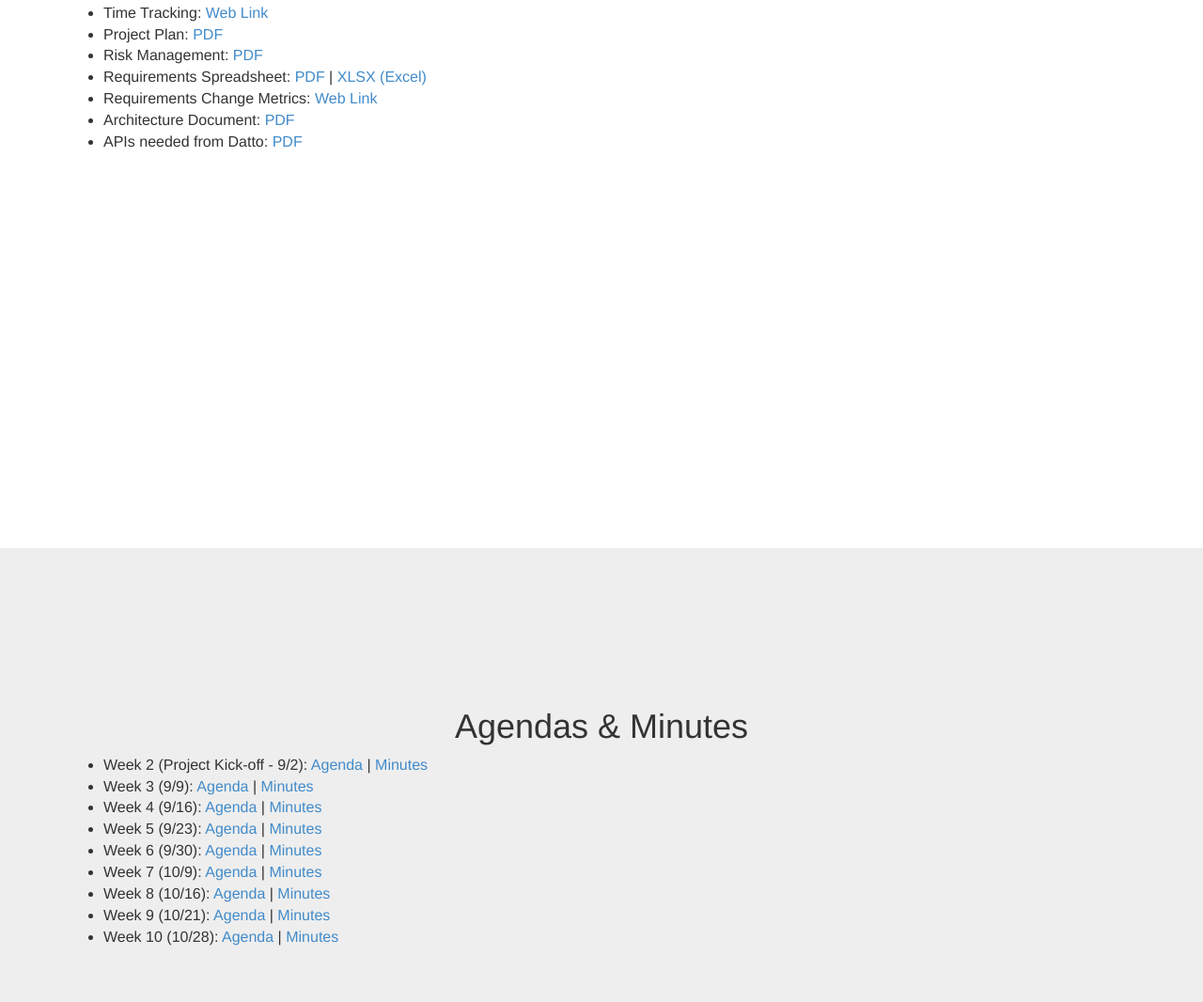
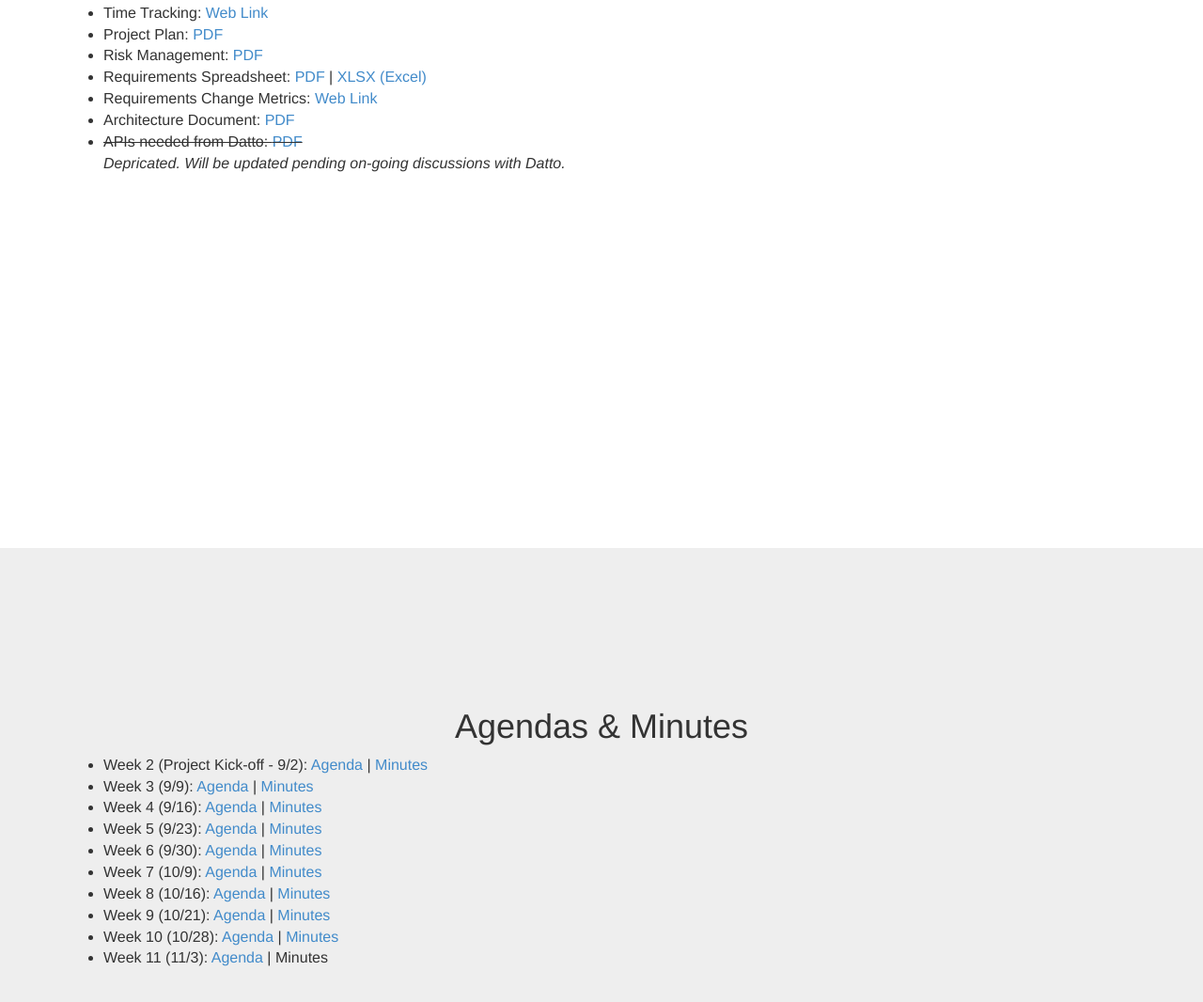
Before and after one commit to bcole/datto-website, a plain HTML site: page index.html in a window 1280 px wide. Shown: the part 2946-4012 px from the top of the page at 94% size. Drawn offline with Linux system fonts and the light colour scheme.

Commit message:
Adding week 11 agenda.  Updating arch document.

```diff
--- a/index.html
+++ b/index.html
@@ -125,7 +125,7 @@
                         <li>Requirements Spreadsheet: <a href="documents/requirements.pdf">PDF</a> | <a href="documents/requirements.xlsx">XLSX (Excel)</a></li>
                         <li>Requirements Change Metrics: <a href="documents/requirements_change.htm">Web Link</a></li>
                         <li>Architecture Document: <a href="documents/architecture_document.pdf">PDF</a></li>
-                        <li>APIs needed from Datto: <a href="documents/datto_apis_needed.pdf">PDF</a></li>
+                        <li><s>APIs needed from Datto: <a href="documents/datto_apis_needed.pdf">PDF</a></s><br><i>Depricated.  Will be updated pending on-going discussions with Datto.</i></li>
                     </ul>
                 </div>
             </div>
@@ -148,6 +148,7 @@
                         <li>Week 8 (10/16): <a href="documents/agendas/week8.pdf">Agenda</a> | <a href="documents/minutes/week8.pdf">Minutes</a>
                         <li>Week 9 (10/21): <a href="documents/agendas/week9.pdf">Agenda</a> | <a href="documents/minutes/week9.pdf">Minutes</a>
                         <li>Week 10 (10/28): <a href="documents/agendas/week10.pdf">Agenda</a> | <a href="documents/minutes/week10.pdf">Minutes</a>
+                        <li>Week 11 (11/3): <a href="documents/agendas/week11.pdf">Agenda</a> | Minutes
                     </ul>
                 </div>
             </div>
```
Also changed, not shown: 2 other files.
